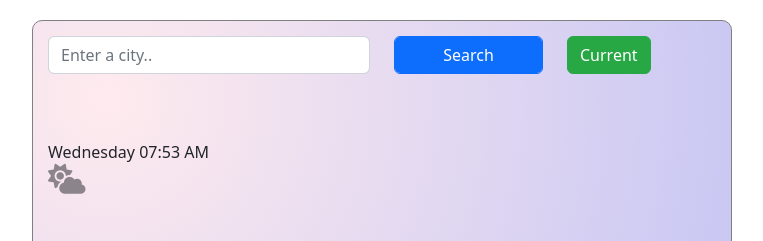
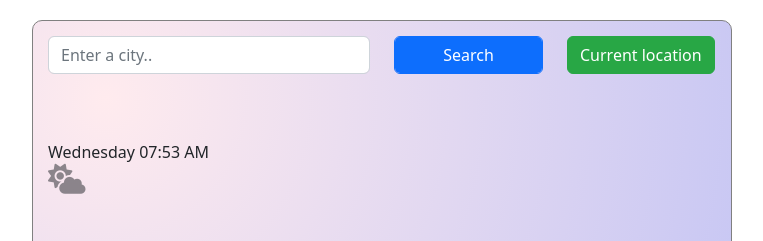
Before and after one commit to Tamilo4ka/check-folder, a plain HTML site: page index.html in a window 1280 px wide. Shown: the top 241 px of the page, without its empty margins (70-833 px from the left). Drawn offline with nearby package versions, Linux system fonts and the light colour scheme; no server answers.

Commit message:
Changed the button's name

```diff
--- a/index.html
+++ b/index.html
@@ -34,7 +34,7 @@
             <div class="col-3">
             <input class="form-control btn btn-primary" type="submit" value="Search" /></div>
             <div class="col-3">
-          <button class="btn btn-success "id="current-location-button"> Current</button>
+          <button class="btn btn-success "id="current-location-button"> Current location</button>
           </div>
           </div>
           <div>
```
